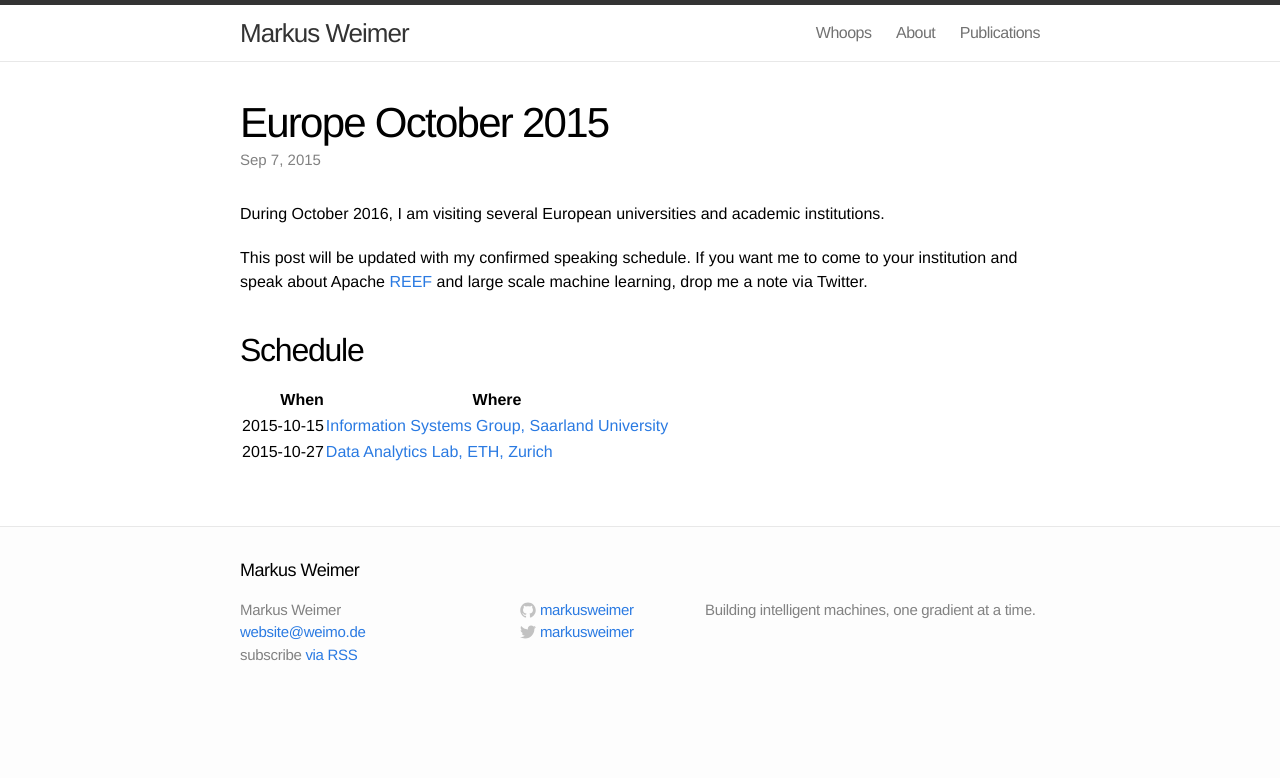
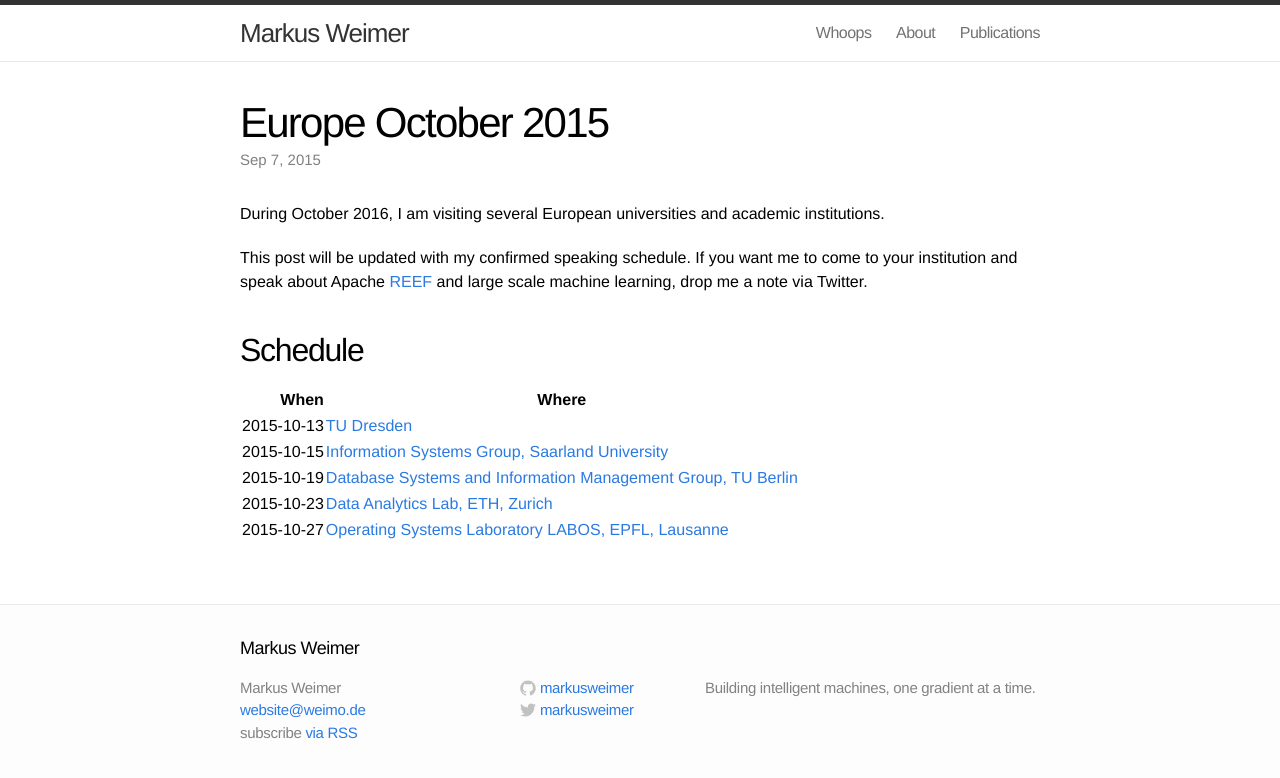
Before and after one commit to markusweimer/markusweimer.github.io, a Jekyll site: the page built from _posts/2015-09-07-Europe-October-2015.md, in a window 1280 px wide. Shown: the top 778 px of the page. Built offline with Jekyll 4.4.1, drawn with Linux system fonts in a browser that asks for light colours.

Commit message:
Updated the schedule for october

```diff
--- a/_posts/2015-09-07-Europe-October-2015.md
+++ b/_posts/2015-09-07-Europe-October-2015.md
@@ -12,12 +12,19 @@ learning, drop me a note via Twitter.
 
 ## Schedule
 
-When       | Where
+**When**   | **Where**
 ----------:|------
+2015-10-13 | [TU Dresden][TUD]
 2015-10-15 | [Information Systems Group, Saarland University][JD]
-2015-10-27 | [Data Analytics Lab, ETH, Zurich][ETH]
+2015-10-19 | [Database Systems and Information Management Group, TU Berlin][DIMA]
+2015-10-23 | [Data Analytics Lab, ETH, Zurich][ETH]
+2015-10-27 | [Operating Systems Laboratory LABOS, EPFL, Lausanne][EPFL]
+
 
 
 [REEF]: http://reef.apache.org
 [ETH]: http://www.da.inf.ethz.ch/
 [JD]: https://infosys.cs.uni-saarland.de/
+[DIMA]: http://www.dima.tu-berlin.de/
+[EPFL]: http://labos.epfl.ch/
+[TUD]: https://www.tu-dresden.de/die_tu_dresden/fakultaeten/fakultaet_informatik/sysa/ps
```
